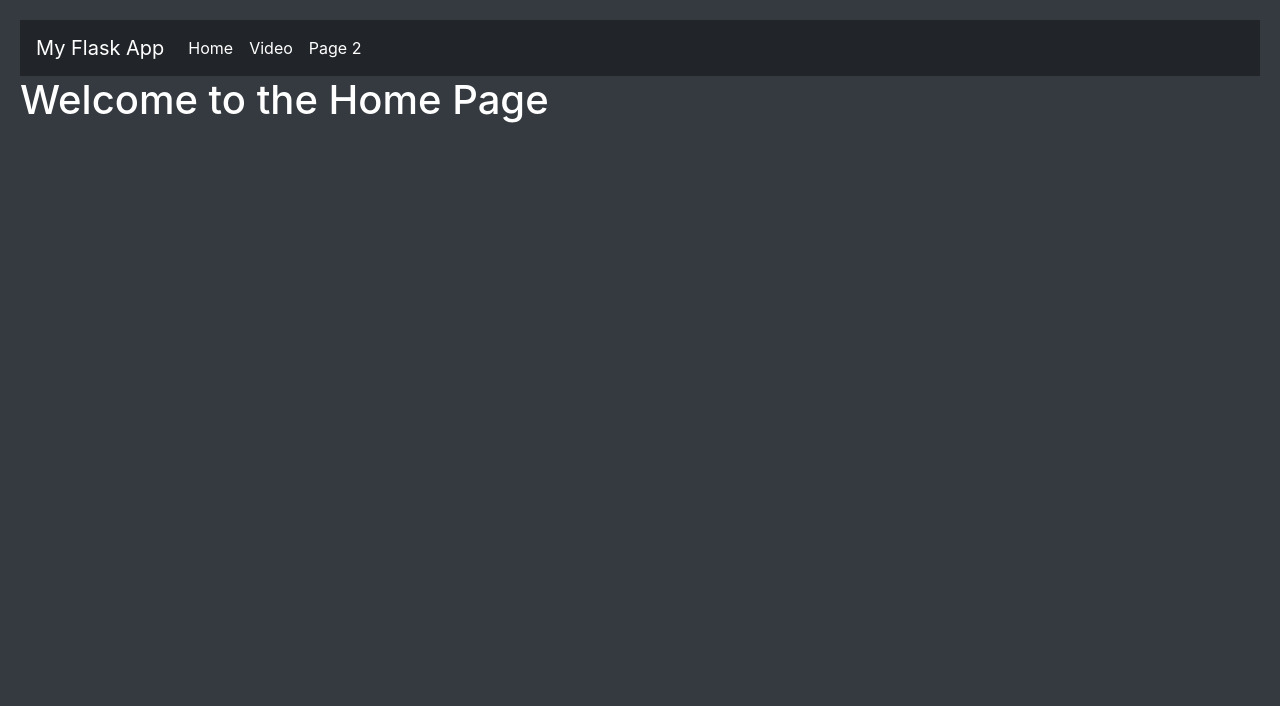
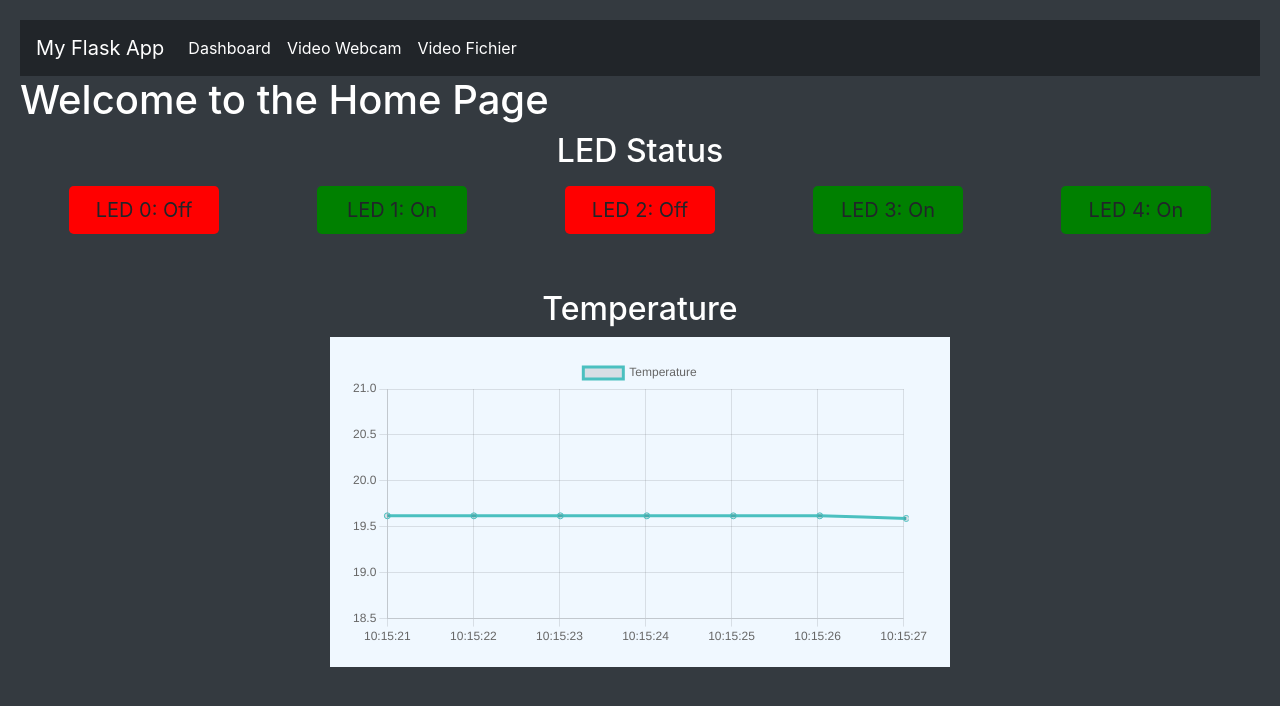
Before and after one commit to 4IRC-BATISTE-ASIROB/Partie2, a Flask app: page / in a window 1280 px wide. Shown: the top 706 px of the page. Run offline with Flask 3, Linux system fonts and the light colour scheme; some libraries are stand-ins or nearby versions.

Commit message:
Temperature + toggle leds

```diff
--- a/app.py
+++ b/app.py
@@ -1,16 +1,25 @@
-from flask import Flask, Response, render_template
 import cv2
+import random
+from flask import Flask, Response, render_template, request
+
+num_leds = 5
+
+led_states = [random.choice([True, False]) for _ in range(num_leds)]
 
 app = Flask(__name__)
 
 # TODO : Services indépendants : cam et vidéo / Faire les petits services / Faire un readme
 
-def generate_frames():
+
+def generate_frames(mode):
     print('Starting camera...')
+
     # Path : C:\Users\batis\Desktop\ASI-Robotique\Partie2\static\videos\voitures.mp4
     while True:
-        # camera = cv2.VideoCapture(0)
-        camera = cv2.VideoCapture('static/videos/voitures.mp4')
+        if mode == "webcam":
+            camera = cv2.VideoCapture(0)
+        elif mode == "file":
+            camera = cv2.VideoCapture('static/videos/voitures.mp4')
         while True:
             success, frame = camera.read()
             if not success:
@@ -24,24 +33,44 @@ def generate_frames():
         camera.release()
 
 
+@app.route('/toggle_led', methods=['POST'])
+def toggle_led():
+    led_id = int(request.form.get('led_id'))
+    led_states[led_id] = not led_states[led_id]
+    print(f"Toggle led {led_id} to {led_states[led_id]}")
+    return {'new_state': led_states[led_id]}
+
+@app.route('/get_temperature', methods=['GET'])
+def get_temperature():
+    # Here I'm generating a random temperature for the sake of the example,
+    # but in a real scenario you would get this data from a real sensor.
+    temp = random.uniform(18, 23)
+    return {'temperature': temp}
+
+
 @app.route('/')
 def home():
-    return render_template('index.html')
+    return render_template('index.html', num_leds=len(led_states), led_states=led_states)
 
 
-@app.route('/video')
-def video():
-    return render_template('video.html')
+@app.route('/video_webcam')
+def video_webcam():
+    return render_template('video_webcam.html')
 
 
-@app.route('/page2')
-def page2():
-    return render_template('page2.html')
+@app.route('/video_file')
+def video_file():
+    return render_template('video_file.html')
 
 
-@app.route('/video_stream')
-def video_stream():
-    return Response(generate_frames(), mimetype='multipart/x-mixed-replace; boundary=frame')
+@app.route('/video_stream_webcam')
+def video_stream_webcam():
+    return Response(generate_frames("webcam"), mimetype='multipart/x-mixed-replace; boundary=frame')
+
+
+@app.route('/video_stream_file')
+def video_stream_file():
+    return Response(generate_frames("file"), mimetype='multipart/x-mixed-replace; boundary=frame')
 
 
 if __name__ == '__main__':
--- a/static/css/style.css
+++ b/static/css/style.css
@@ -1,3 +1,11 @@
 body {
     padding: 20px;
 }
+
+.on {
+    background-color: green;
+}
+
+.off {
+    background-color: red;
+}
--- a/templates/index.html
+++ b/templates/index.html
@@ -1,4 +1,94 @@
-{% extends "layout.html" %}
-{% block content %}
-    <h1>Welcome to the Home Page</h1>
+{% extends "layout.html" %} {% block content %}
+<h1>Welcome to the Home Page</h1>
+
+<h2 class="d-flex justify-content-center">LED Status</h2>
+<div id="led-status" class="d-flex justify-content-around flex-wrap">
+    {% for i in range(num_leds) %}
+    <button class="led btn btn-lg m-2" id="led-{{i}}" data-led-id="{{i}}" style="width: 150px;">
+        LED {{i}}:
+        <span class="led-state">{{'On' if led_states[i] else 'Off'}}</span>
+    </button>
+    {% endfor %}
+</div>
+
+<h2 class="d-flex justify-content-center mt-5">Temperature</h2>
+<!-- Center -->
+<div style="background-color: aliceblue; display: flex; width: 50%; Transform: translate(50%); padding: 20px;">
+    <canvas id="temperatureChart"></canvas>
+</div>
+
+{% endblock %} {% block scripts %}
+<script>
+    $(document).ready(function () {
+        $(".led").each(function () {
+            var ledId = $(this).data("led-id");
+            var ledState = $(this).find(".led-state").text().trim() === "On";
+            $(this).css("background-color", ledState ? "green" : "red");
+        });
+
+        $(".led").click(function () {
+            var ledId = $(this).data("led-id");
+            $.post("/toggle_led", { led_id: ledId }, function (data) {
+                $("#led-" + ledId + " .led-state").html(
+                    data.new_state ? "On" : "Off"
+                );
+                $("#led-" + ledId).css(
+                    "background-color",
+                    data.new_state ? "green" : "red"
+                );
+            });
+        });
+    });
+
+    var ctx = document.getElementById("temperatureChart").getContext("2d");
+    var temperatureChart = new Chart(ctx, {
+        type: "line",
+        data: {
+            labels: [], // Initialize an empty array for labels
+            datasets: [
+                {
+                    label: "Temperature",
+                    data: [], // Initialize an empty array for data
+                    fill: false,
+                    borderColor: "rgb(75, 192, 192)",
+                    tension: 0.1,
+                },
+            ],
+        },
+    });
+
+    function updateTemperature() {
+        $.get("/get_temperature", function (data) {
+            // Get current date and time
+            var now = new Date();
+
+            // Format time as HH:MM:SS
+            var time =
+                now.getHours() +
+                ":" +
+                now.getMinutes() +
+                ":" +
+                now.getSeconds();
+
+            // Add new data to chart
+            temperatureChart.data.labels.push(time);
+            temperatureChart.data.datasets[0].data.push(data.temperature);
+
+            // If we have more than 20 data points, remove the oldest one
+            if (temperatureChart.data.labels.length > 20) {
+                temperatureChart.data.labels.shift();
+                temperatureChart.data.datasets[0].data.shift();
+            }
+
+            // Update the chart
+            temperatureChart.update();
+        });
+    }
+
+    // Call your function immediately
+    updateTemperature();
+
+    // Then call it every 5 seconds
+    setInterval(updateTemperature, 1000);
+</script>
 {% endblock %}
--- a/templates/layout.html
+++ b/templates/layout.html
@@ -50,26 +50,27 @@
                 <ul class="navbar-nav mr-auto">
                     <li class="nav-item">
                         <a class="nav-link" href="{{ url_for('home') }}"
-                            >Home</a
+                            >Dashboard</a
                         >
                     </li>
                     <li class="nav-item">
-                        <a class="nav-link" href="{{ url_for('video') }}"
-                            >Video</a
+                        <a class="nav-link" href="{{ url_for('video_webcam') }}"
+                            >Video Webcam</a
                         >
                     </li>
                     <li class="nav-item">
-                        <a class="nav-link" href="{{ url_for('page2') }}"
-                            >Page 2</a
+                        <a class="nav-link" href="{{ url_for('video_file') }}"
+                            >Video Fichier</a
                         >
                     </li>
                 </ul>
             </div>
         </nav>
         {% block content %} {% endblock %}
+        <script src="https://code.jquery.com/jquery-3.3.1.min.js"></script>
+        <script src="https://cdnjs.cloudflare.com/ajax/libs/popper.js/1.14.7/umd/popper.min.js"></script>
+        <script src="https://stackpath.bootstrapcdn.com/bootstrap/4.3.1/js/bootstrap.min.js"></script>
+        <script src="https://cdn.jsdelivr.net/npm/chart.js"></script>
         {% block scripts %} {% endblock %}
     </body>
-    <script src="https://code.jquery.com/jquery-3.3.1.slim.min.js"></script>
-    <script src="https://cdnjs.cloudflare.com/ajax/libs/popper.js/1.14.7/umd/popper.min.js"></script>
-    <script src="https://stackpath.bootstrapcdn.com/bootstrap/4.3.1/js/bootstrap.min.js"></script>
 </html>
--- a/templates/video.html
+++ b/templates/video_webcam.html
@@ -12,7 +12,7 @@
     // Fonction pour charger le flux vidéo dans la balise <img>
     function loadVideoStream() {
         var video = document.getElementById("video-stream");
-        video.src = "{{ url_for('video_stream') }}";
+        video.src = "{{ url_for('video_stream_webcam') }}";
 
         // Ajoutez un écouteur d'événements pour cacher le texte de chargement une fois la vidéo chargée
         video.addEventListener("load", function () {
```
Also changed, not shown: templates/video_file.html (added, +29 -0 lines).
